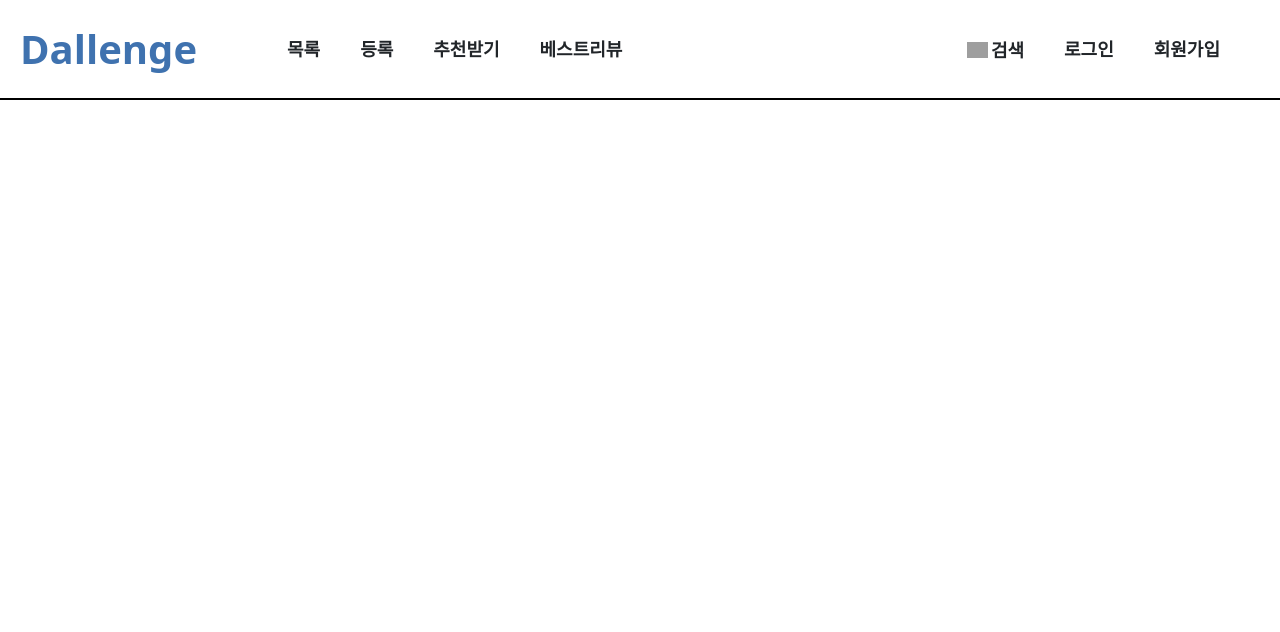
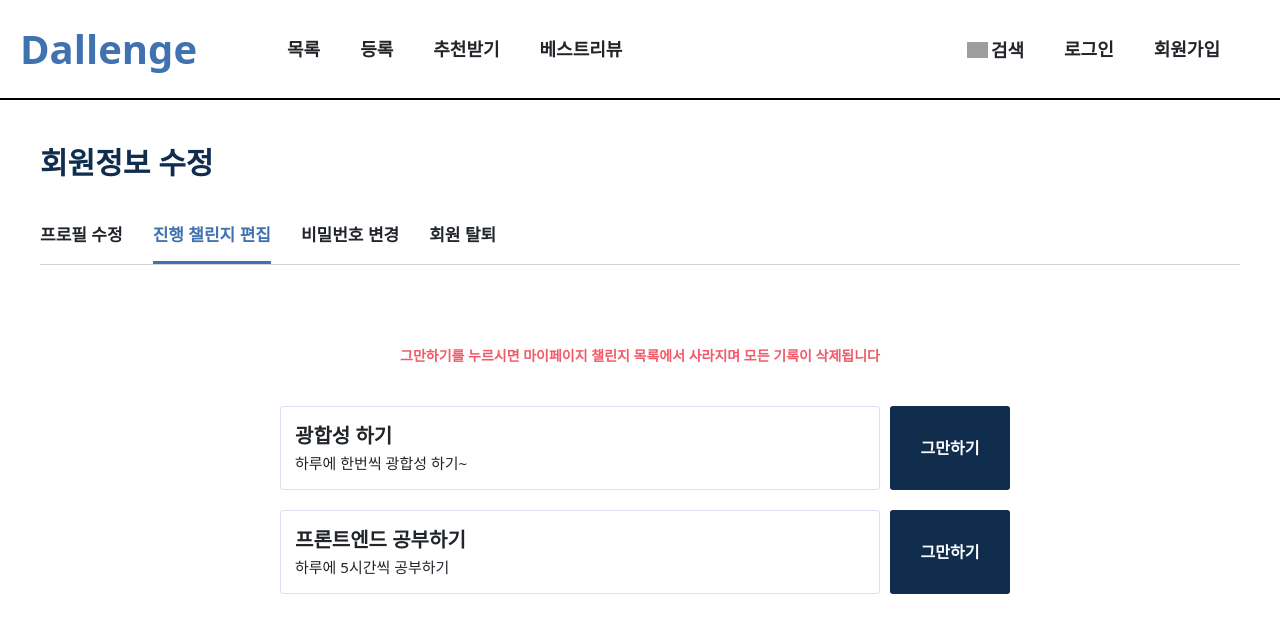
Before and after one commit to dallenge/Front, a React (Create React App) app: page /my-page/modify/progress-challenge-edit in a window 1280 px wide. Shown: the top 632 px of the page. Built offline with nearby package versions, Linux system fonts and the light colour scheme; grey boxes are pictures that could not be loaded.

Commit message:
:lipstick: Design : 진행 챌린지 편집 컴포넌트 추가 및 라우팅

```diff
--- a/src/App.tsx
+++ b/src/App.tsx
@@ -6,11 +6,11 @@ import Login from './Routes/Login';
 import SignupSelect from './Routes/SignupSelect';
 import SingupEmail from './Routes/SignupEmail';
 import Mypage from './Routes/Mypage';
-import Modify from './Components/Modify';
 import ProfileEdit from './Routes/ProfileEdit';
 import PostList from './Routes/PostList';
 import PwEdit from './Routes/PwEdit';
 import Withdrawal from './Routes/Withdrawal';
+import ProgressChallengeEdit from './Routes/ProgressChallengeEdit';
 
 function App() {
   return (
@@ -22,11 +22,10 @@ function App() {
         <Route path="/signup/select-account" element={<SignupSelect />} />
         <Route path="/signup/user-email" element={<SingupEmail />} />
         <Route path="/my-page" element={<Mypage />} />
-        <Route path="/postlist" element={<PostList />} />
-        {/* <Route path="my-page/modify" element={<Modify />} /> */}
         <Route path="/my-page/modify/profile-edit" element={<ProfileEdit />} />
         <Route path="/my-page/modify/password-edit" element={<PwEdit />} />
         <Route path="/my-page/modify/withdrawal" element={<Withdrawal />} />
+        <Route path="my-page/modify/progress-challenge-edit" element={<ProgressChallengeEdit />} />
       </Routes>
     </div>
   );
--- a/src/Components/Modify.tsx
+++ b/src/Components/Modify.tsx
@@ -56,6 +56,11 @@ export default function Modify({ active }: { active: String }) {
           ) : (
             <NaviBtn onClick={() => navigate('/my-page/modify/profile-edit')}>프로필 수정</NaviBtn>
           )}
+          {active === 'challengeEdit' ? (
+            <NaviActive>진행 챌린지 편집</NaviActive>
+          ) : (
+            <NaviBtn onClick={() => navigate('/my-page/modify/progress-challenge-edit')}>진행 챌린지 편집</NaviBtn>
+          )}
           {active === 'password' ? (
             <NaviActive>비밀번호 변경</NaviActive>
           ) : (
--- a/src/Components/Navbar.tsx
+++ b/src/Components/Navbar.tsx
@@ -1,5 +1,5 @@
 import { useState } from 'react';
-import { Navigate, useNavigate } from 'react-router-dom';
+import { useNavigate } from 'react-router-dom';
 import styled from 'styled-components';
 import CONSTANT_INFO from '../Constant/Constant';
 import Searchbar from './Searchbar';
--- /dev/null
+++ b/src/Routes/ProgressChallengeEdit.tsx
@@ -0,0 +1,90 @@
+import Modify from '../Components/Modify';
+import styled from 'styled-components';
+
+const Container = styled.div`
+  text-align: center;
+  justify-content: center;
+  display: inline-block;
+  width: 1200px;
+`;
+
+function ProgressChallengeEdit() {
+  // ----dummy------------------------------
+  const myChallengeList = [
+    {
+      challenge_id: 22,
+      title: '광합성 하기',
+      content: '하루에 한번씩 광합성 하기~',
+    },
+    {
+      challenge_id: 23,
+      title: '프론트엔드 공부하기',
+      content: '하루에 5시간씩 공부하기',
+    },
+  ];
+  // ---------------------------------------
+  return (
+    <div>
+      <Modify active={'challengeEdit'} />
+      <div style={{ height: '80px' }}></div>
+      <div style={{ fontWeight: 'bold', fontSize: '14px', marginBottom: '40px', color: '#f15a69' }}>
+        그만하기를 누르시면 마이페이지 챌린지 목록에서 사라지며 모든 기록이 삭제됩니다
+      </div>
+      <Container>
+        {myChallengeList.map((challenge) => {
+          return <ChallengeBox id={challenge.challenge_id} title={challenge.title} content={challenge.content} />;
+        })}
+      </Container>
+    </div>
+  );
+}
+
+const StopBox = styled.div`
+  display: flex;
+  justify-content: center;
+  align-items: center;
+  background: var(--color-dark-blue);
+  color: #ffffff;
+  border-radius: 3px;
+  width: 120px;
+  height: 84px;
+  font-weight: bold;
+  &:hover {
+    cursor: pointer;
+  }
+`;
+
+const Box = styled.div`
+  display: inline-block;
+  text-align: left;
+  border: 1px solid var(--color-sky);
+  border-radius: 3px;
+  width: 50%;
+  margin: 0 10px;
+  padding: 14px;
+  margin-bottom: 20px;
+`;
+
+function ChallengeBox({ id, title, content }: { id: number; title: string; content: string }) {
+  const onClickStopChallenge = () => {
+    const confirm = window.confirm('선택한 챌린지를 정말 그만하시겠습니까?');
+    if (confirm) {
+      // 진행하고 있는 챌린지 목록에서 삭제
+    }
+  };
+  return (
+    <div style={{ display: 'flex', justifyContent: 'center' }}>
+      <Box>
+        <div>
+          <div style={{ fontSize: '20px', fontWeight: 'bold', display: 'inline-block' }}>{title}</div>
+        </div>
+        <div>
+          <div style={{ fontSize: '15px', display: 'inline-block' }}>{content}</div>
+        </div>
+      </Box>
+      <StopBox onClick={onClickStopChallenge}>그만하기</StopBox>
+    </div>
+  );
+}
+
+export default ProgressChallengeEdit;
```
